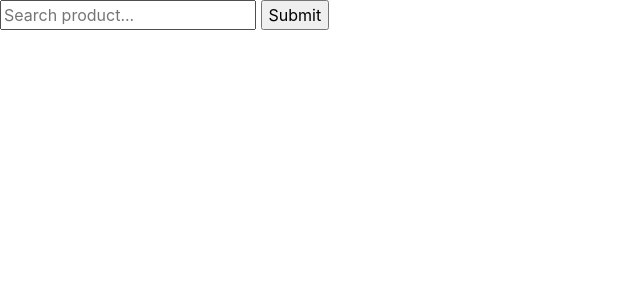
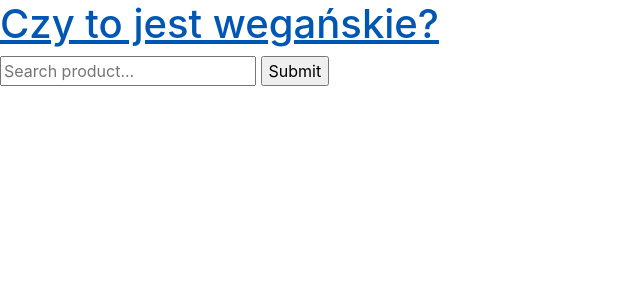
Before and after one commit to questras/czytojestweganskie, a Django app: page /search/ in a window 1280 px wide. Shown: the top 300 px of the page, without its empty margins (0-640 px from the left). Run offline with Django 3.2, Linux system fonts and the light colour scheme; some libraries are stand-ins or nearby versions.

Commit message:
add link to logo

```diff
--- a/templates/base.html
+++ b/templates/base.html
@@ -20,6 +20,7 @@
 </head>
 
 <body>
+<h1><a href="{% url 'search' %}">Czy to jest wegańskie?</a></h1>
 {% block content %}
 
 {% endblock %}
```
